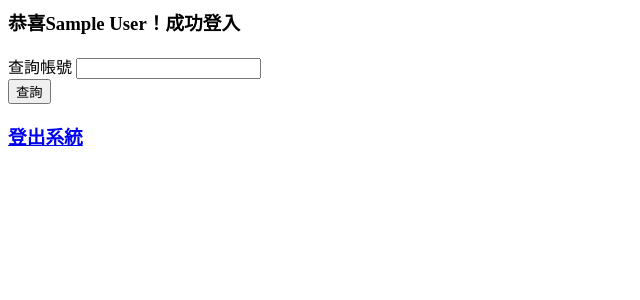
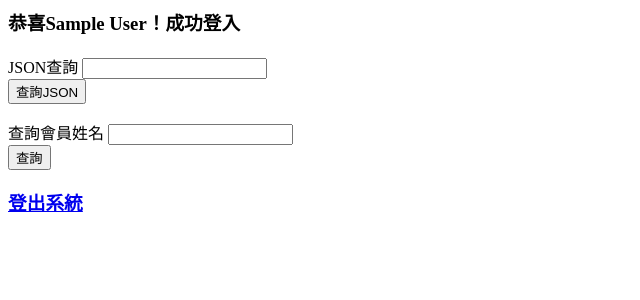
Before and after one commit to KateChoo/SIGNUP_api, a Flask app: template templates/member.html in a window 1280 px wide. Shown: the top 300 px of the page, without its empty margins (0-640 px from the left). Run offline with Flask 2, Linux system fonts and the light colour scheme; the template is opened without the code that fills it, so the values that code supplies are empty; the visitor is signed in with stand-in values (Sample User, id 1).

Commit message:
get and show JSON

```diff
--- a/static/js/api.js
+++ b/static/js/api.js
@@ -1,10 +1,12 @@
 document.getElementById("search_api_btn").addEventListener('click', getName);
-// document.getElementById("get_form").addEventListener('submit', getName);
+document.getElementById("get_form").addEventListener('submit', getName);
 function getName(e){
-    // e.preventDefault();
+    e.preventDefault();
     var xhr = new XMLHttpRequest();
 
-    xhr.open('GET','/api/users?username=user_api', true)
+    var name = document.getElementById("search_name").value;
+
+    xhr.open('GET','/api/users?username=' + name, true);
     xhr.onload = function(){
         console.log(this.responseText)
     }
--- a/templates/member.html
+++ b/templates/member.html
@@ -3,10 +3,20 @@
     <h3> <a href = "/"> 登入系統/首頁 </a></h3>
 {% else %}
     <h3> 恭喜{{g.name}}！成功登入 </h3>
+    <form action="/api/users" method="get">
+        <div>
+            <label for="">JSON查詢</label>
+            <input id="search_api_btn" type="text" name="username">
+        </div>
+        <div>
+            <input type="submit" name="submit" value="查詢JSON">
+        </div>
+    </form>
+
     <form id="get_form" action="/api/users" method="get">
         <div>
-            <label  for="">查詢帳號</label>
-            <input id="search_api_btn" type="text" name="username">
+            <label for="">查詢會員姓名</label>
+            <input id="search_name" type="text" name="username">
         </div>
         <div>
             <input type="submit" name="submit" value="查詢">
```
Also changed, not shown: 1 other file.
